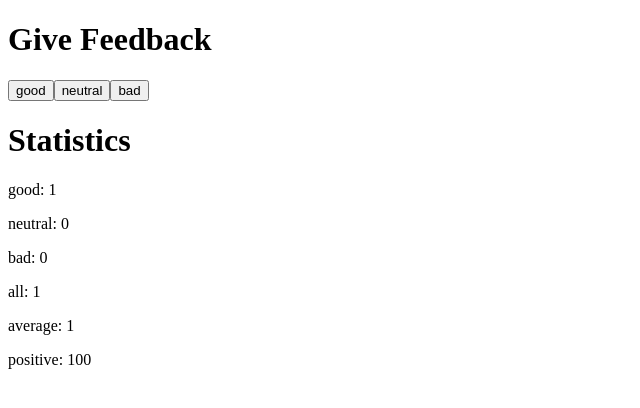
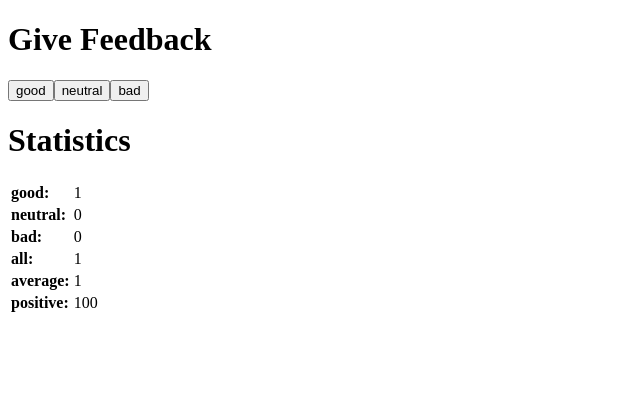
Before and after one commit to LCUnger/Full-Stack-Open-course, a React (Vite) app in the folder part-1/unicafe/: page / in a window 1280 px wide. Both pictures are taken after a click on the button "good". Shown: the top 408 px of the page, without its empty margins (0-640 px from the left). Built offline with nearby package versions, Linux system fonts and the light colour scheme.

Commit message:
completed exercise 1.11

```diff
--- a/part-1/unicafe/src/App.tsx
+++ b/part-1/unicafe/src/App.tsx
@@ -25,29 +25,37 @@ function positiveFraction(arr: ThreeNumbers): number {
 
 }
 
-type ThreeNumbers = [number,number,number]
+type ThreeNumbers = [number, number, number];
 
-const StatisticLine = ( {text, value} : {text: string, value: number}) => <p>{text}: {value}</p>
+const StatisticLine = ({ text, value }: { text: string; value: number }) => (
+  <tr>
+    <th style={{ textAlign: "left" }}>{text}:</th>
+    <td style={{ textAlign: "left" }}>{value}</td>
+  </tr>
+);
 
-
-const Statistics = ({states, feedbackValues}: { states: ThreeNumbers, feedbackValues: ThreeNumbers }) => {
+const Statistics = ({ states, feedbackValues }: { states: ThreeNumbers; feedbackValues: ThreeNumbers }) => {
   if (total(states) === 0) {
     return (
       <div>
         <h1>Statistics</h1>
         <p>No feedback is given</p>
       </div>
-    )
+    );
   }
   return (
     <div>
       <h1>Statistics</h1>
+      <table>
+        <tbody>
           <StatisticLine text="good" value={states[0]} />
           <StatisticLine text="neutral" value={states[1]} />
           <StatisticLine text="bad" value={states[2]} />
           <StatisticLine text="all" value={total(states)} />
           <StatisticLine text="average" value={average(states, feedbackValues)} />
           <StatisticLine text="positive" value={positiveFraction(states)} />
+        </tbody>
+      </table>
     </div>
   )
 }
```
Lines whose indentation alone changed are shown as unchanged.
